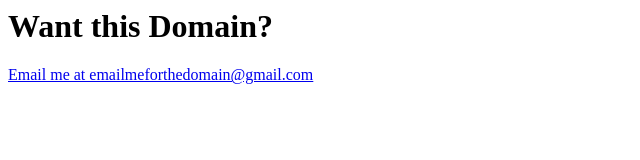
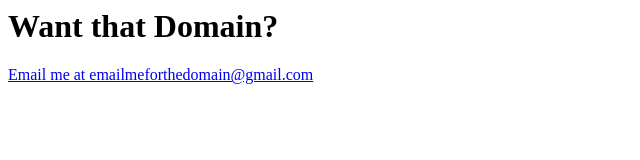
Before and after one commit to domainsells/domainsells.github.io, a plain HTML site: page index.html in a window 1280 px wide. Shown: the full height of the page, 0-640 px from the left. Drawn offline with Linux system fonts and the light colour scheme.

Commit message:
Update index.html

```diff
--- a/index.html
+++ b/index.html
@@ -3,7 +3,7 @@
 <title>Buy this domain!</title>
 </head>
 <body>
-<h1>Want this Domain?</h1>
+<h1>Want that Domain?</h1>
 <p><a href="mailto:emailmeforthedomain@gmail.com">Email me at emailmeforthedomain@gmail.com</a></p>
 </body>
 </html>
```
